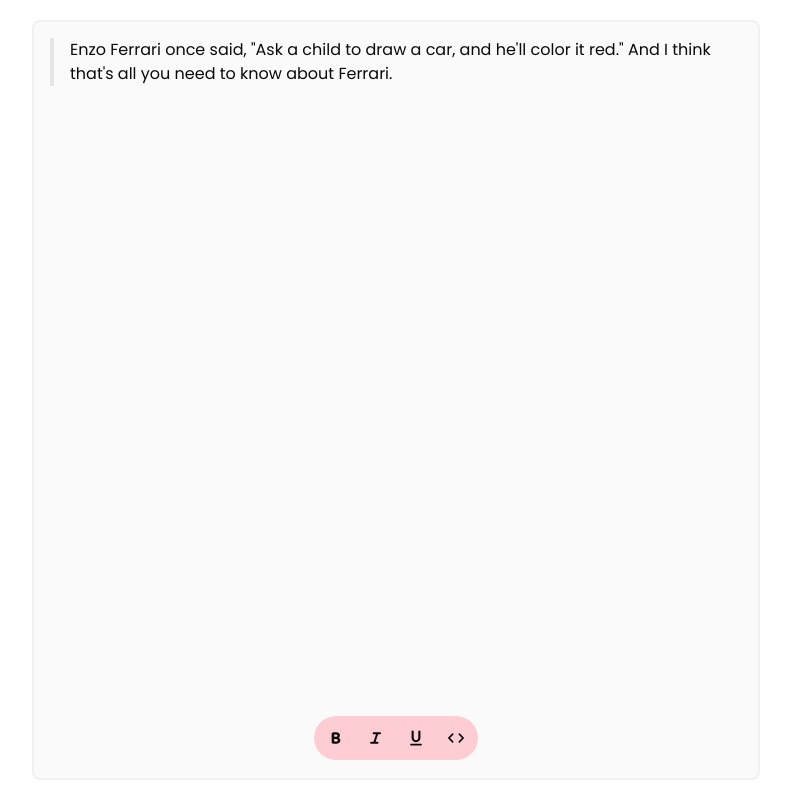
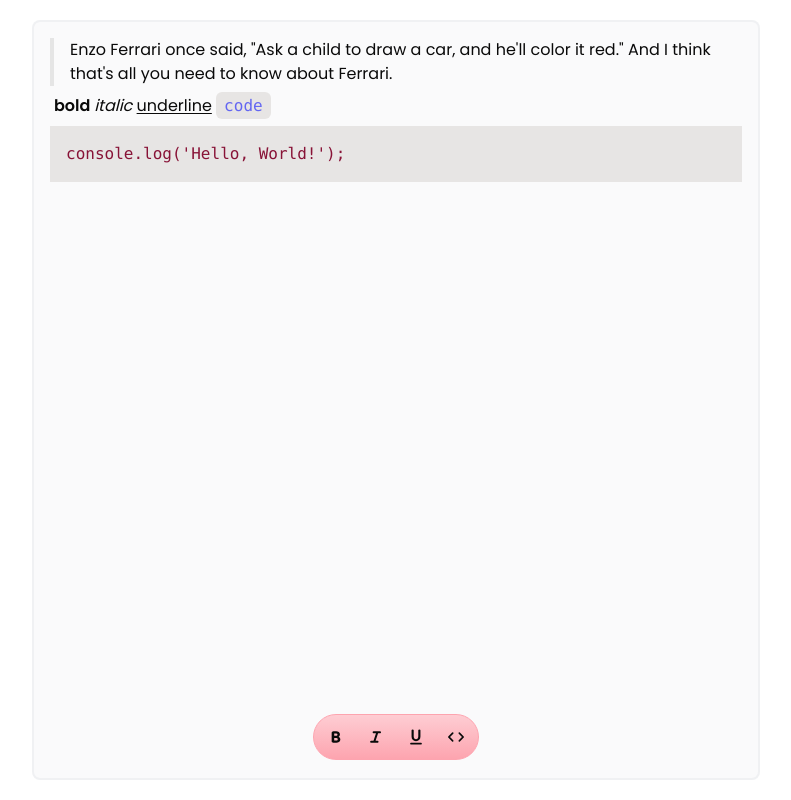
Before and after one commit to sidsurakanti/markdown-editor, a Next.js app: page / in a window 1280 px wide. Shown: the whole page, without its empty margins (244-1035 px from the left). Built offline with nearby package versions, Linux system fonts and the light colour scheme.

Commit message:
impr: fixed issue where code block text wouldn't extend

```diff
--- a/app/page.tsx
+++ b/app/page.tsx
@@ -35,6 +35,38 @@
 		children: [
 			{
 				text: "Enzo Ferrari once said, \"Ask a child to draw a car, and he'll color it red.\" And I think that's all you need to know about Ferrari.",
+			},
+		],
+	},
+	{
+		type: "paragraph",
+		children: [
+			{
+				text: "bold ",
+				bold: true,
+			},
+			{
+				text: "italic ",
+				italic: true,
+			},
+			{
+				text: "underline",
+				underline: true,
+			},
+			{
+				text: " ",
+			},
+			{
+				text: "code",
+				code: true,
+			},
+		],
+	},
+	{
+		type: "code",
+		children: [
+			{
+				text: "console.log('Hello, World!');",
 			},
 		],
 	},
@@ -122,12 +154,19 @@
 		if (selection) {
 			const [match] = Editor.nodes(editor, {
 				at: selection,
-				match: (n: Node) =>
-					Element.isElement(n) &&
-					!(n.type === "paragraph" || n.type === "code"),
+				match: (n: Node) => Element.isElement(n) && n.type !== "paragraph",
 			});
 
 			if (match) {
+				const isCodeBlock = match[0].type === "code";
+				console.log(match[0].type, isCodeBlock);
+
+				if (isCodeBlock) {
+					console.log("inserting text");
+					Transforms.insertFragment(editor, [{ text: "\n" }]);
+					return;
+				}
+
 				Transforms.insertNodes(editor, {
 					children: [{ text: "" }],
 					type: "paragraph",
--- a/components/Components.tsx
+++ b/components/Components.tsx
@@ -17,7 +17,10 @@
 	children,
 }: RenderElementProps): JSX.Element => {
 	return (
-		<pre {...attributes} className="p-4 bg-stone-200 whitespace-pre-wrap">
+		<pre
+			{...attributes}
+			className="p-4 bg-stone-200 whitespace-pre-wrap text-rose-900"
+		>
 			<code>{children}</code>
 		</pre>
 	);
--- a/components/Toolbar.tsx
+++ b/components/Toolbar.tsx
@@ -27,7 +27,7 @@
 	}
 
 	return (
-		<section className="fixed mx-auto bottom-10 bg-rose-200 inset-x-0 w-fit p-1 rounded-full flex justify-around gap-1 z-20">
+		<section className="fixed mx-auto bottom-10 bg-gradient-to-b from-rose-200 to-rose-300 border border-rose-300 inset-x-0 w-fit p-1 rounded-full flex justify-around gap-1 z-20">
 			<Button
 				variant="ghost"
 				size="icon"
```
